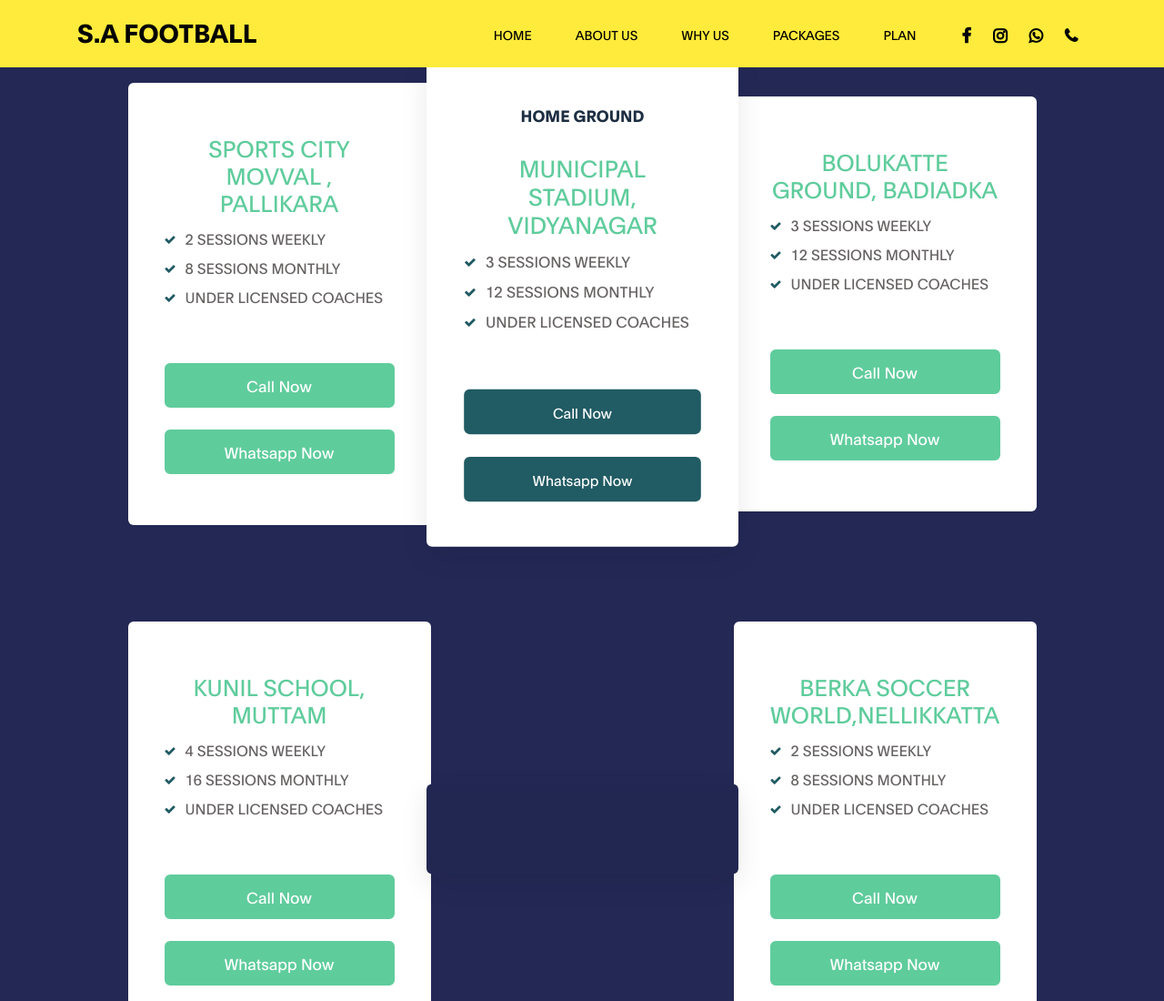
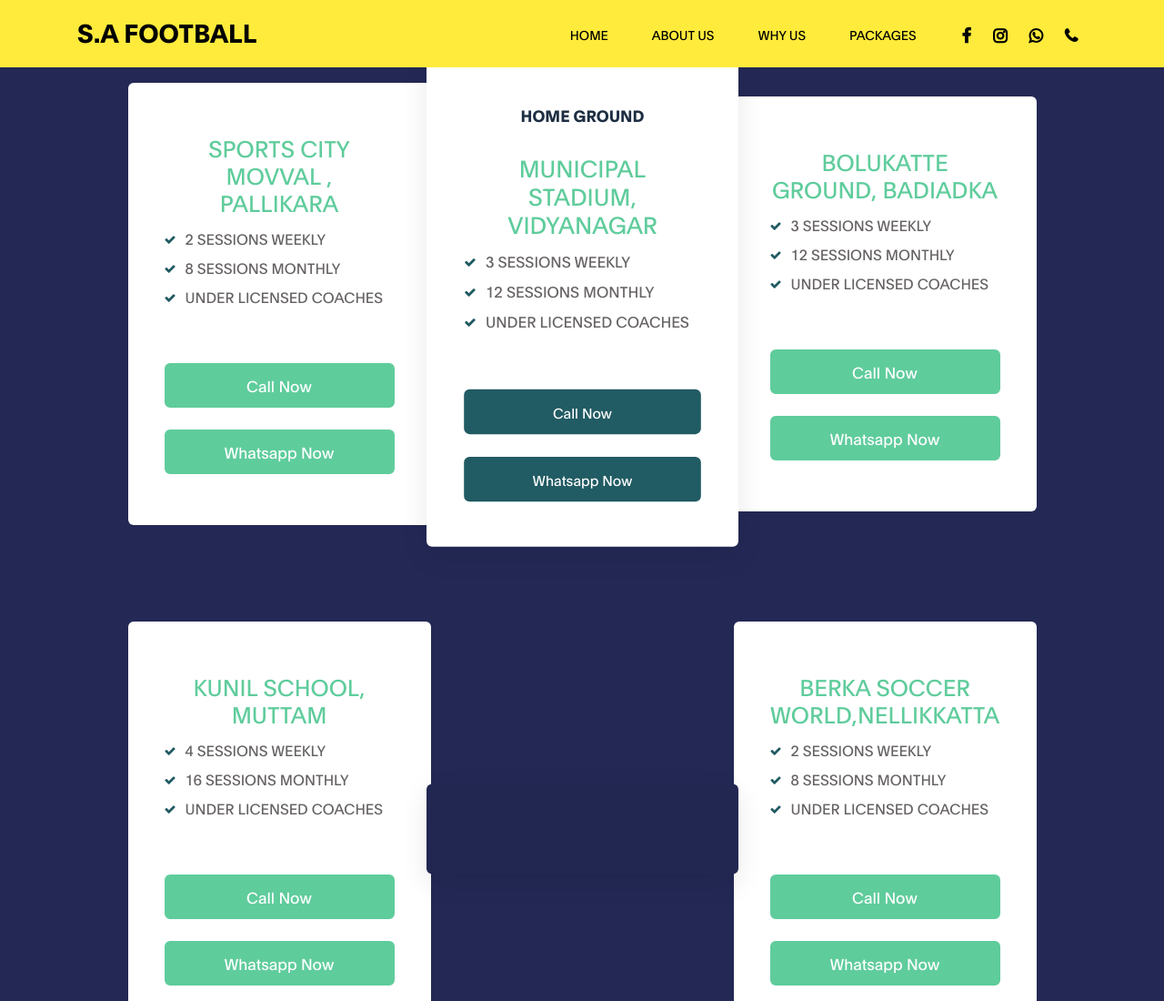
Before and after one commit to muhammedjavadksd/its-gonna-final-of-sa-academy, a plain HTML site: page package.html.html in a window 1280 px wide. Shown: the top 1100 px of the page at 91% size. Drawn offline with nearby package versions, Linux system fonts and the light colour scheme.

Commit message:
Update package.html.html

```diff
--- a/package.html.html
+++ b/package.html.html
@@ -54,9 +54,7 @@
                     <li class="nav-item">
                         <a href="package.html.html" class="nav-link smoothScroll" style="color: black;">Packages</a>
                     </li>
-                    <li class="nav-item">
-                        <a href="img.html" class="nav-link smoothScroll" style="color: black;">Plan</a>
-                      </li>
+
                 </ul>
 
                 <ul class="social-icon ml-lg-3">
```
